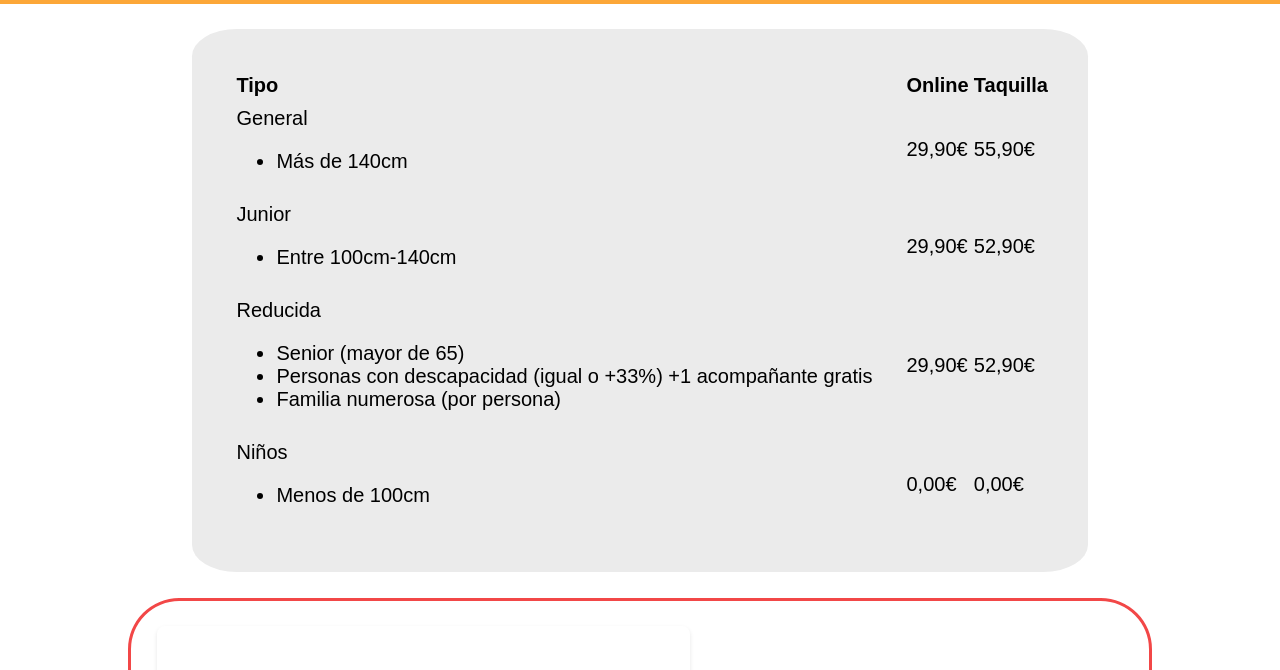
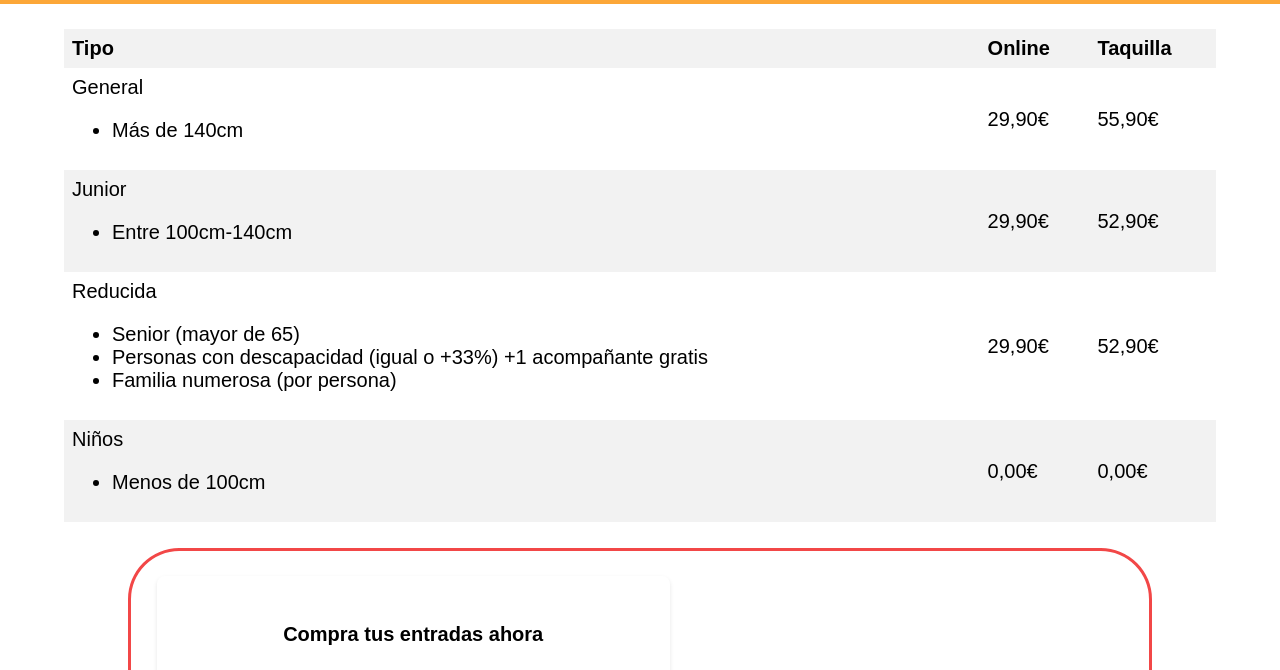
Before and after one commit to smartysharky/trabajoFinalDIW, a plain HTML site: page html/ventaEntradas.html in a window 1280 px wide. Shown: the part 95-765 px from the top of the page. Drawn offline with Linux system fonts and the light colour scheme; a web font is replaced by a local one.

Commit message:
terminado

```diff
--- a/styles/styleVenta.css
+++ b/styles/styleVenta.css
@@ -29,15 +29,17 @@ main {
 table {
     width: 70%;
     margin: 2% 5%;
-    text-align: left;
-    background-color: rgb(235, 235, 235);
-    padding: 3%;
-    border-radius: 5%;
+    border-collapse: collapse;
+    width: 100%;
 }
 
-th,
-td {
-    padding: 0.5%;
+th, td {
+    text-align: left;
+    padding: 8px;
+}
+
+th,tr:nth-child(even) {
+    background-color: #f2f2f2;
 }
 
 input {
@@ -82,6 +84,7 @@ button:hover {
     padding: 20px;
     border-radius: 8px;
     box-shadow: 0 2px 4px rgba(0, 0, 0, 0.1);
+    margin-right: 40px;
 }
 
 .tickets h4 {
```
Also changed, not shown: 1 other file.
